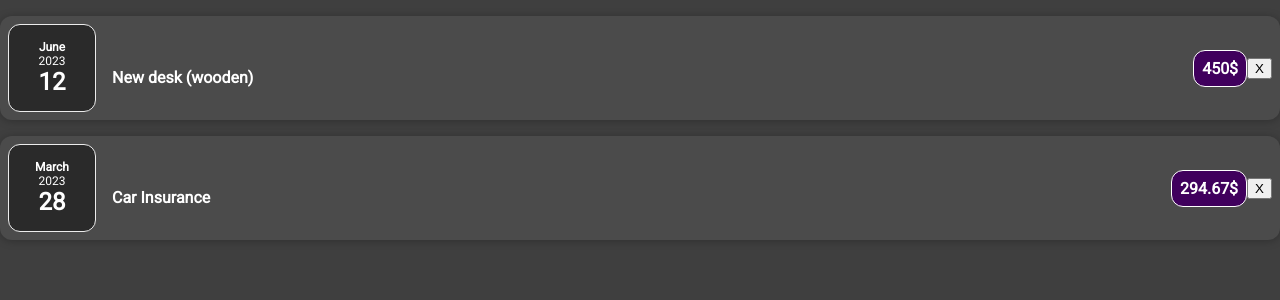
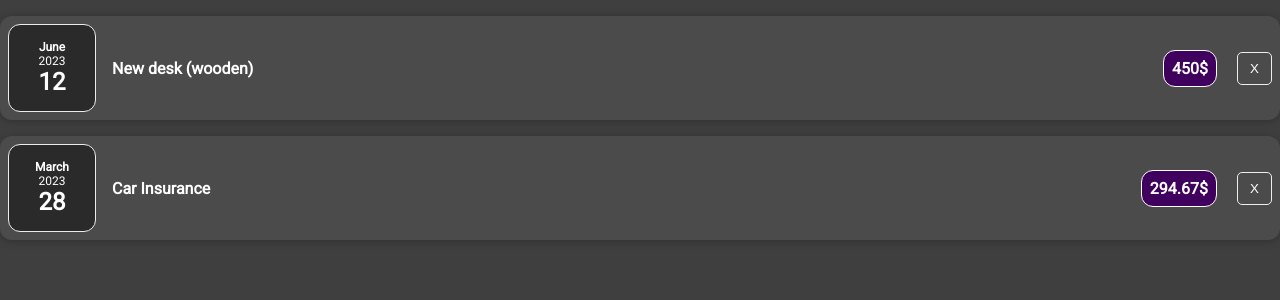
Before and after one commit to Asya404/Expense-tracker, a Vue app: page / in a window 1280 px wide. Shown: the top 300 px of the page. Built offline with nearby package versions, Linux system fonts and the light colour scheme.

Commit message:
feat: add base card, base button

```diff
--- /dev/null
+++ b/src/components/UI/BaseButton.vue
@@ -0,0 +1,17 @@
+<template>
+  <button class="base-button">
+    <slot></slot>
+  </button>
+</template>
+
+<style scoped>
+.base-button {
+  padding: 8px;
+  margin-left: 20px;
+  background-color: transparent;
+  border: 1px solid #eee;
+  color: #fff;
+  border-radius: 5px;
+  width: 35px;
+}
+</style>
--- /dev/null
+++ b/src/components/UI/BaseCard.vue
@@ -0,0 +1,12 @@
+<template>
+  <div class="card">
+    <slot></slot>
+  </div>
+</template>
+
+<style scoped>
+.card {
+  border-radius: 12px;
+  box-shadow: 0 1px 8px rgba(0, 0, 0, 0.25);
+}
+</style>
--- a/src/components/expense-items/ExpenseItem.vue
+++ b/src/components/expense-items/ExpenseItem.vue
@@ -1,6 +1,6 @@
 <template>
   <li>
-    <div class="expense-item">
+    <base-card class="expense-item">
       <div class="expense-date">
         <div class="expense-date__month">
           {{ expense.date.toLocaleString('en-US', { month: 'long' }) }}
@@ -17,8 +17,8 @@
         <h2>{{ expense.title }}</h2>
         <div class="expense-item__price">{{ expense.price }}</div>
       </div>
-      <button>X</button>
-    </div>
+      <base-button>X</base-button>
+    </base-card>
   </li>
 </template>
 
@@ -36,9 +36,6 @@ export default {
   padding: 0.5rem;
   margin: 1rem 0;
   background-color: #4b4b4b;
-
-  border-radius: 12px;
-  box-shadow: 0 1px 8px rgba(0, 0, 0, 0.25);
 }
 .expense-date {
   display: flex;
@@ -70,7 +67,7 @@ export default {
 .expense-item__description {
   display: flex;
   gap: 1rem;
-    align-items: flex-end;
+  align-items: center;
   justify-content: flex-start;
   flex: 1 1;
 }
--- a/src/main.js
+++ b/src/main.js
@@ -1,7 +1,11 @@
 import { createApp } from 'vue';
 import App from './App.vue';
+import BaseCard from './components/UI/BaseCard.vue';
+import BaseButton from './components/UI/BaseButton.vue';
 
 const app = createApp(App);
 
+app.component('base-card', BaseCard);
+app.component('base-button', BaseButton);
 
 app.mount('#app');
```
Lines whose indentation alone changed are shown as unchanged.
